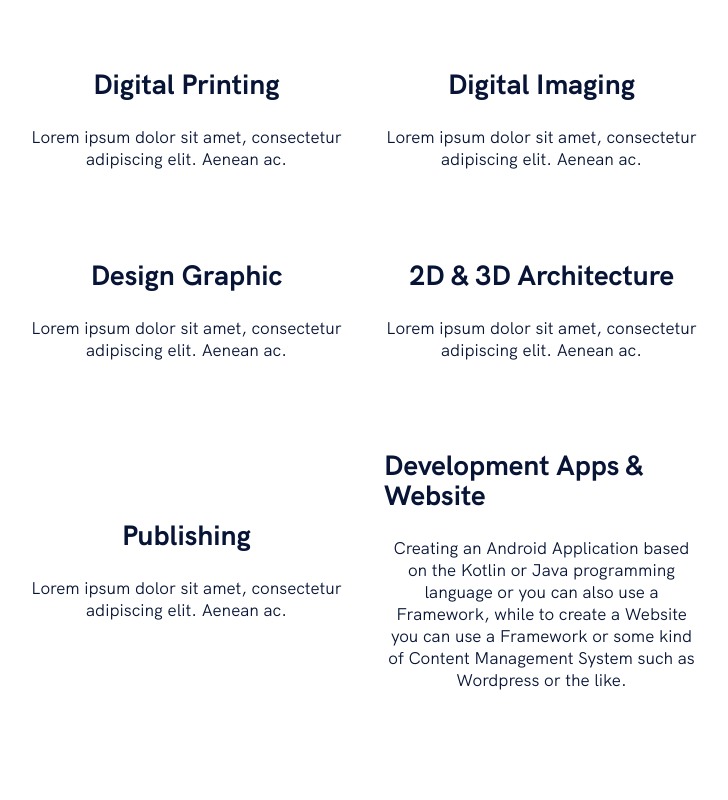
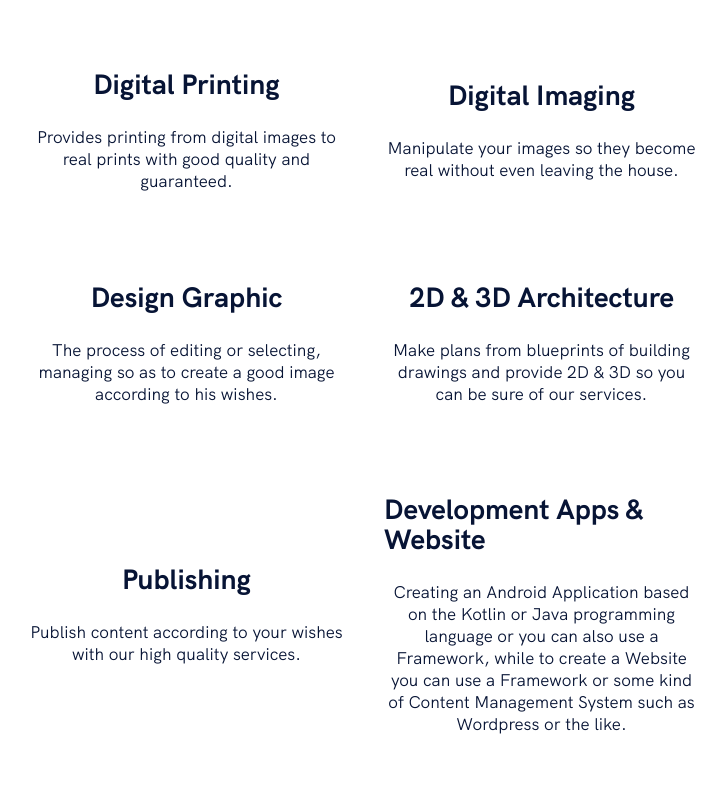
Before and after one commit to rdp77/ourenterprise, a Gatsby site: page / in a window 1280 px wide. Shown: the part 760-1560 px from the top of the page, without its empty margins (276-1004 px from the left). Built offline with nearby package versions, Linux system fonts and the light colour scheme; Gatsby itself is replaced by a stand-in of ours.

Commit message:
Update Content

```diff
--- a/src/components/sections/footer.js
+++ b/src/components/sections/footer.js
@@ -6,17 +6,17 @@ import { Container } from "../global"
 const Footer = () => (
   <FooterWrapper id="footer">
     <FooterColumnContainer>
-      <FooterColumn>
+      {/* <FooterColumn>
         <span>Company</span>
         <ul>
           <li>About Us</li>
           <li>Team</li>
         </ul>
-      </FooterColumn>
+      </FooterColumn> */}
       <FooterColumn>
         <span>Social</span>
         <ul>
-          <li>LinkedIn</li>
+          {/* <li>LinkedIn</li> */}
           <li>
             <a
               href="https://www.instagram.com/ourenterprise/"
@@ -42,9 +42,9 @@ const FooterWrapper = styled.footer`
 `
 
 const Logo = styled.div`
-  font-family: ${(props) => props.theme.font.extrabold};
-  ${(props) => props.theme.font_size.regular};
-  color: ${(props) => props.theme.color.black.regular};
+  font-family: ${props => props.theme.font.extrabold};
+  ${props => props.theme.font_size.regular};
+  color: ${props => props.theme.color.black.regular};
   text-decoration: none;
   letter-spacing: 1px;
   margin: 0;
@@ -63,7 +63,7 @@ const BrandContainer = styled(Container)`
   display: flex;
   align-items: flex-end;
 
-  @media (max-width: ${(props) => props.theme.screen.sm}) {
+  @media (max-width: ${props => props.theme.screen.sm}) {
   }
 `
 const FooterColumnContainer = styled(Container)`
@@ -71,7 +71,7 @@ const FooterColumnContainer = styled(Container)`
   grid-template-columns: repeat(4, 1fr);
   grid-column-gap: 32px;
   justify-content: start;
-  @media (max-width: ${(props) => props.theme.screen.sm}) {
+  @media (max-width: ${props => props.theme.screen.sm}) {
     grid-template-columns: 1fr 1fr;
     grid-gap: 32px;
   }
@@ -79,21 +79,21 @@ const FooterColumnContainer = styled(Container)`
 const FooterColumn = styled.div`
   span {
     font-size: 16px;
-    font-family: ${(props) => props.theme.font.bold};
-    color: ${(props) => props.theme.color.primary};
+    font-family: ${props => props.theme.font.bold};
+    color: ${props => props.theme.color.primary};
   }
   ul {
     list-style: none;
     margin: 16px 0;
     padding: 0;
-    color: ${(props) => props.theme.color.black.regular};
+    color: ${props => props.theme.color.black.regular};
     li {
       margin-bottom: 12px;
-      font-family: ${(props) => props.theme.font.normal};
+      font-family: ${props => props.theme.font.normal};
       font-size: 15px;
       a {
         text-decoration: none;
-        color: ${(props) => props.theme.color.black.regular};
+        color: ${props => props.theme.color.black.regular};
       }
     }
   }
--- a/src/components/sections/services.js
+++ b/src/components/sections/services.js
@@ -12,31 +12,36 @@ const Services = () => (
         <FeatureItem>
           <FeatureTitle>Digital Printing</FeatureTitle>
           <FeatureText>
-            Lorem ipsum dolor sit amet, consectetur adipiscing elit. Aenean ac.
+            Provides printing from digital images to real prints with good
+            quality and guaranteed.
           </FeatureText>
         </FeatureItem>
         <FeatureItem>
           <FeatureTitle>Digital Imaging</FeatureTitle>
           <FeatureText>
-            Lorem ipsum dolor sit amet, consectetur adipiscing elit. Aenean ac.
+            Manipulate your images so they become real without even leaving the
+            house.
           </FeatureText>
         </FeatureItem>
         <FeatureItem>
           <FeatureTitle>Design Graphic</FeatureTitle>
           <FeatureText>
-            Lorem ipsum dolor sit amet, consectetur adipiscing elit. Aenean ac.
+            The process of editing or selecting, managing so as to create a good
+            image according to his wishes.
           </FeatureText>
         </FeatureItem>
         <FeatureItem>
           <FeatureTitle>2D & 3D Architecture</FeatureTitle>
           <FeatureText>
-            Lorem ipsum dolor sit amet, consectetur adipiscing elit. Aenean ac.
+            Make plans from blueprints of building drawings and provide 2D & 3D
+            so you can be sure of our services.
           </FeatureText>
         </FeatureItem>
         <FeatureItem>
           <FeatureTitle>Publishing</FeatureTitle>
           <FeatureText>
-            Lorem ipsum dolor sit amet, consectetur adipiscing elit. Aenean ac.
+            Publish content according to your wishes with our high quality
+            services.
           </FeatureText>
         </FeatureItem>
         <FeatureItem>
@@ -58,7 +63,7 @@ export default Services
 const StyledContainer = styled(Container)``
 
 const SectionTitle = styled.h3`
-  color: ${(props) => props.theme.color.primary};
+  color: ${props => props.theme.color.primary};
   display: flex;
   justify-content: center;
   margin: 0 auto 40px;
@@ -67,7 +72,7 @@ const SectionTitle = styled.h3`
 
 const Subtitle = styled.h5`
   font-size: 16px;
-  color: ${(props) => props.theme.color.accent};
+  color: ${props => props.theme.color.accent};
   letter-spacing: 0px;
   margin-bottom: 12px;
   text-align: center;
@@ -80,7 +85,7 @@ const FeaturesGrid = styled.div`
   margin: 0px auto;
   grid-column-gap: 40px;
   grid-row-gap: 35px;
-  @media (max-width: ${(props) => props.theme.screen.sm}) {
+  @media (max-width: ${props => props.theme.screen.sm}) {
     grid-template-columns: 1fr;
     padding: 0 64px;
   }
@@ -94,7 +99,7 @@ const FeatureItem = styled.div`
 `
 
 const FeatureTitle = styled.h4`
-  color: ${(props) => props.theme.color.primary};
+  color: ${props => props.theme.color.primary};
   letter-spacing: 0px;
   line-height: 30px;
   margin-bottom: 10px;
```
Also changed, not shown: 1 other file.
